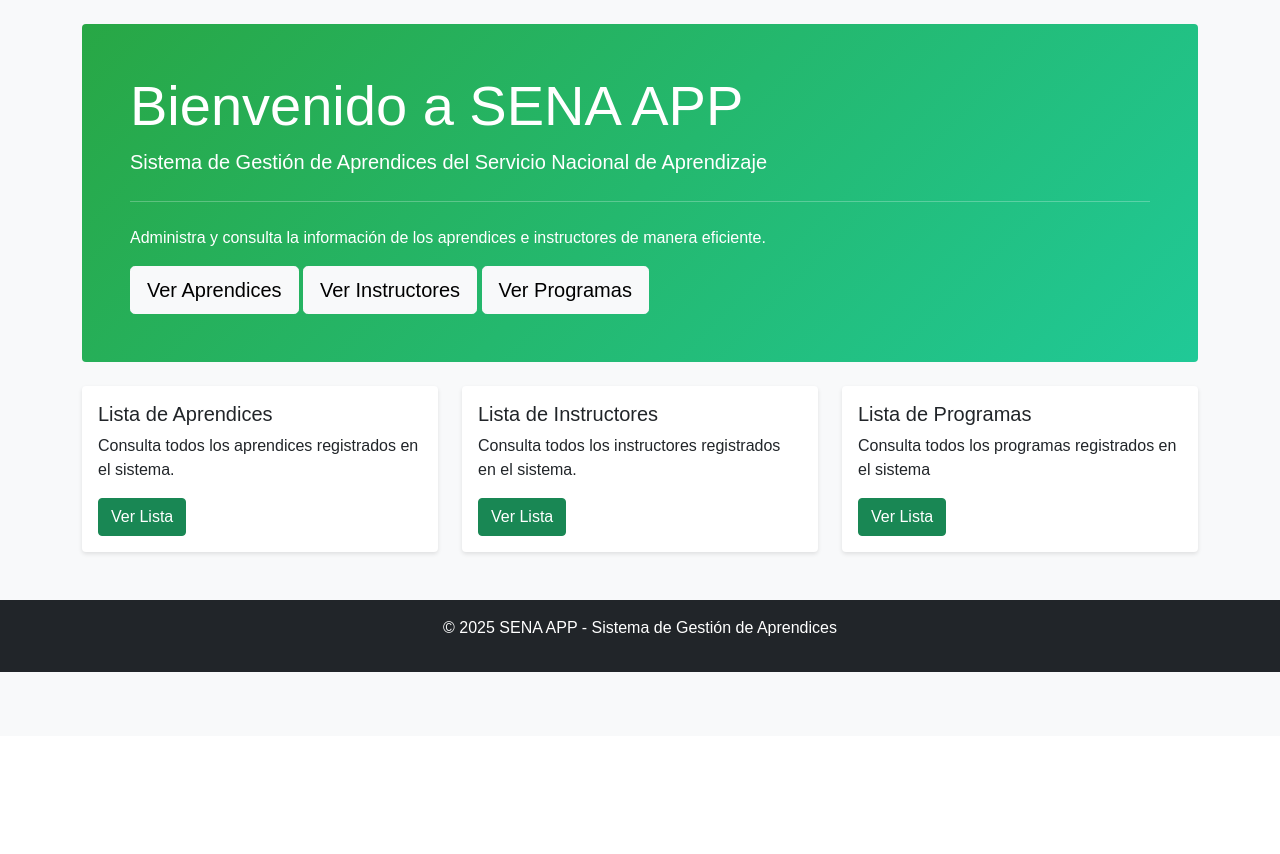
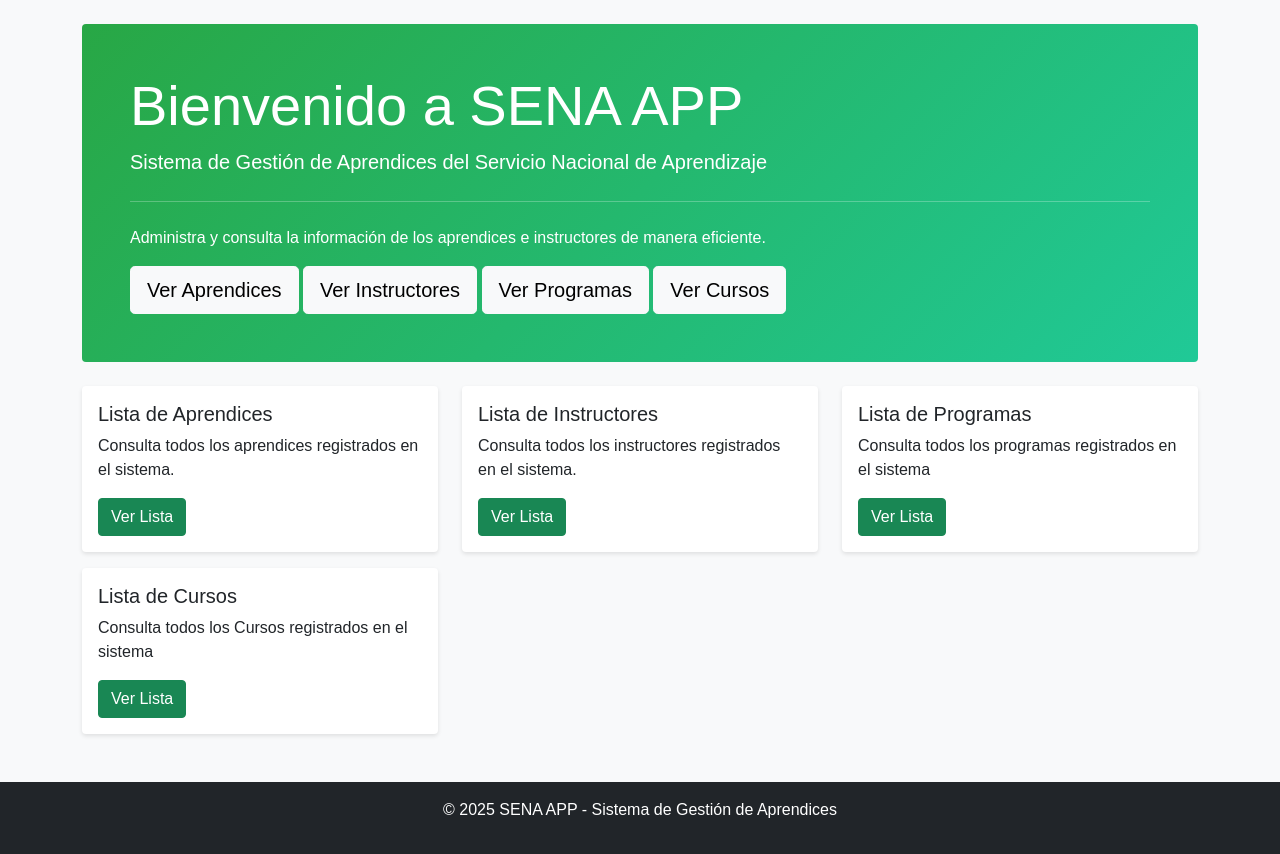
Before and after one commit to afsandoval/django_SENA_APP, a Django app: page / in a window 1280 px wide. Shown: the part 64-918 px from the top of the page. Before the commit the page ends 736 px from the top, so only its background shows below. Run offline with Django 5.2, Linux system fonts and the light colour scheme; data comes from the database, SQL or seed files in the repository; data that the repository does not hold is empty.

Commit message:
Template Lista de Cursos

```diff
--- a/SENA_APP/aprendices/Templates/inicio.html
+++ b/SENA_APP/aprendices/Templates/inicio.html
@@ -18,6 +18,9 @@
             </a>
             <a class="btn btn-light btn-lg" href="{% url 'programas:lista_programas' %}" role="button">
                 Ver Programas
+            </a>
+            <a class="btn btn-light btn-lg" href="{% url 'aprendices:lista_cursos' %}" role="button">
+                Ver Cursos
             </a>
         </div>
     </div>
@@ -51,5 +54,15 @@
             </div>
         </div>
     </div>
+
+    <div class="col-md-4 mt-3">
+        <div class="card">
+            <div class="card-body">
+                <h5 class="card-title">Lista de Cursos</h5>
+                <p class="card-text">Consulta todos los Cursos registrados en el sistema</p>
+                <a href="{% url 'aprendices:lista_cursos' %}" class="btn btn-success">Ver Lista</a>
+            </div>
+        </div>
+    </div>
 </div>
 {% endblock %}
--- a/SENA_APP/aprendices/views.py
+++ b/SENA_APP/aprendices/views.py
@@ -36,7 +36,7 @@
     template = loader.get_template('lista_cursos.html')
 
     context = {
-        'cursos': cursos,
+        'lista_cursos': cursos,
         'total_cursos': cursos.count(),
         'titulo': 'Lista de Cursos'
     }
```
Also changed, not shown: SENA_APP/aprendices/Templates/lista_cursos.html (+11 -11 lines), SENA_APP/db.sqlite3.
